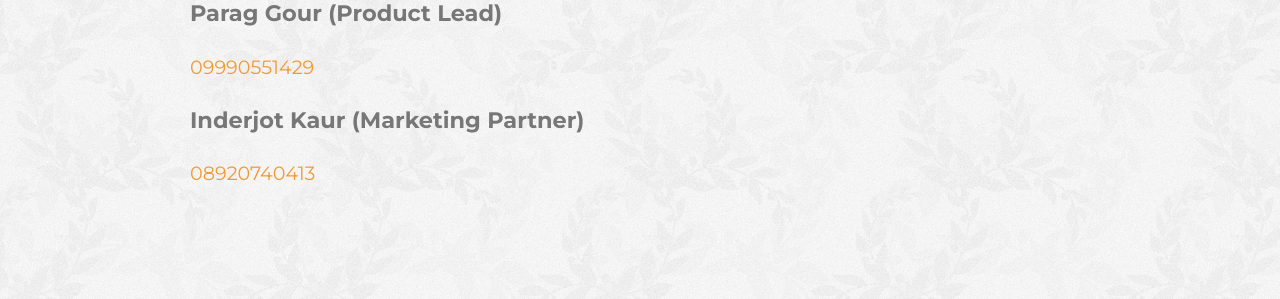
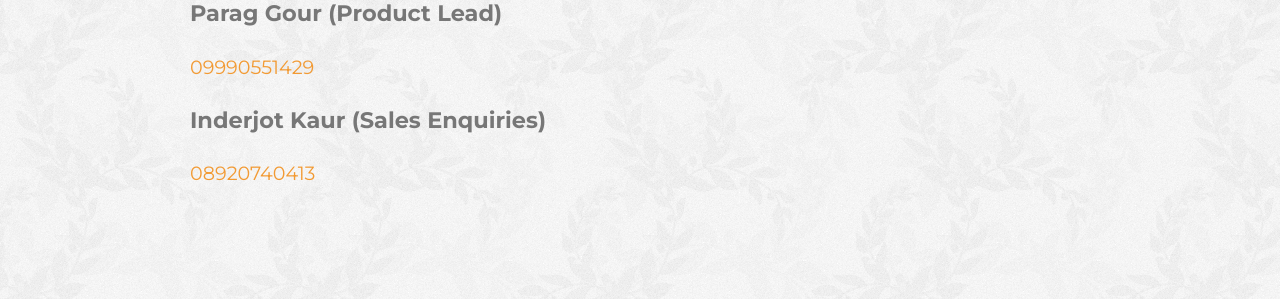
Before and after one commit to prakritee/prakritee.github.io, a Jekyll site: the page built from contact.md, in a window 1280 px wide. Shown: the part 444-743 px from the top of the page. Built offline with Jekyll 4.4.1, drawn with Linux system fonts in a browser that asks for light colours.

Commit message:
change title

```diff
--- a/contact.md
+++ b/contact.md
@@ -8,6 +8,6 @@ permalink: /contact/
 
 <a href="tel:+919990551429">09990551429</a>
 
-### Inderjot Kaur (Marketing Partner)
+### Inderjot Kaur (Sales Enquiries)
 
 <a href="tel:+918920740413">08920740413</a>
```
